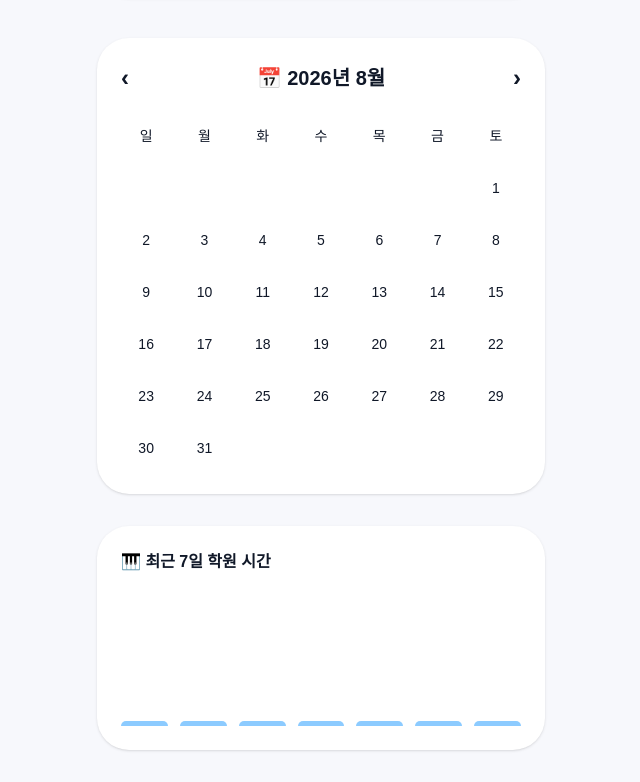
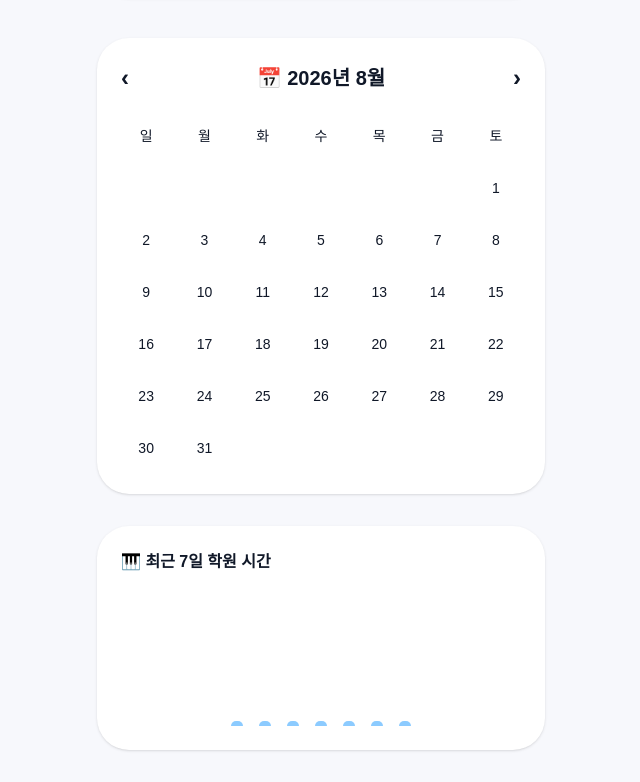
Before and after one commit to xxuwin/piano, a Next.js app in the folder piano-diary/: page / in a window 1280 px wide. Shown: the part 366-1148 px from the top of the page, without its empty margins (319-959 px from the left). Built offline with nearby package versions, Linux system fonts and the light colour scheme; no server answers; the database is empty; sample sign-in values are in the browser's storage.

Commit message:
add academy time graph

```diff
--- a/piano-diary/app/page.tsx
+++ b/piano-diary/app/page.tsx
@@ -755,23 +755,34 @@ font-bold
 </h2>
 
 
-<div className="
+<div
+className="
 mt-6
 flex
 h-32
 items-end
-gap-3
-">
-
+justify-center
+gap-4
+"
+>
 
 {
 academyGraph.map((item,index)=>(
 
-
 <div
 key={index}
 className="
-flex-1
+group
+relative
+flex
+h-full
+items-end
+"
+>
+
+<div
+className="
+w-3
 rounded-t-xl
 bg-[#8CCBFF]
 "
@@ -782,9 +793,32 @@ height:
 />
 
 
+<div
+className="
+absolute
+-bottom-8
+left-1/2
+hidden
+-translate-x-1/2
+rounded-lg
+bg-black
+px-2
+py-1
+text-xs
+text-white
+group-hover:block
+"
+>
+
+{item.minutes}분
+
+</div>
+
+
+</div>
+
 ))
 }
-
 
 </div>
 
```
